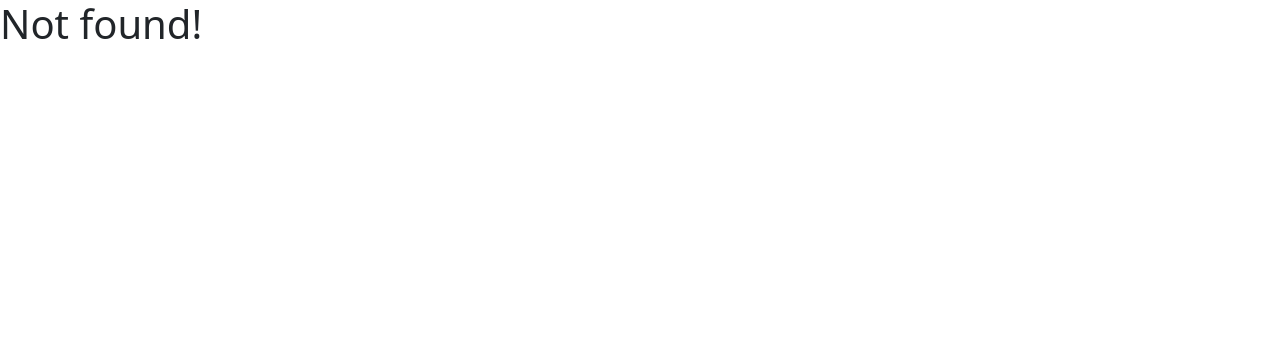
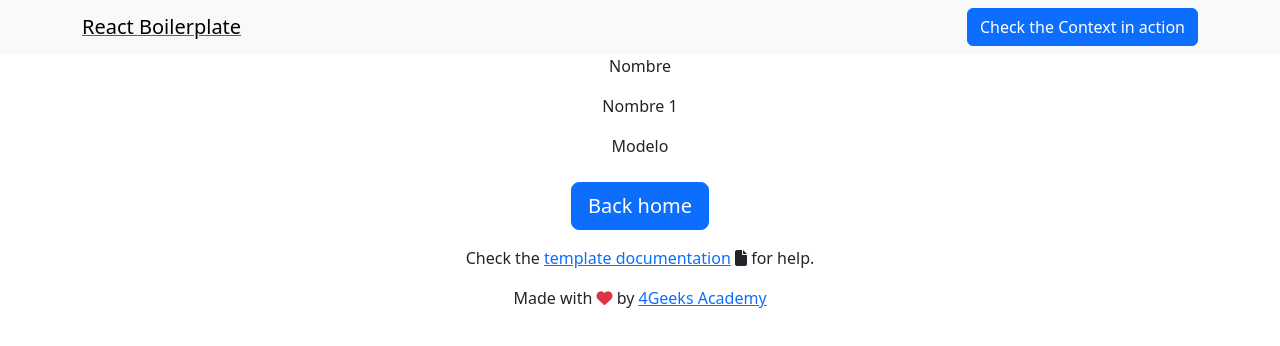
Before and after one commit to 4GeeksAcademy/Anthonysanto-starWarBlog-lt-55, a React (Vite) app: page /nave/1 in a window 1280 px wide. Before the commit this address had no page. Shown: the top 346 px of the page. Built offline with nearby package versions, Linux system fonts and the light colour scheme; no server answers.

Commit message:
implpementación de navcard

```diff
--- /dev/null
+++ b/src/pages/Nave.jsx
@@ -0,0 +1,48 @@
+// Import necessary hooks and components from react-router-dom and other libraries.
+import { Link, useParams } from "react-router-dom";  // To use link for navigation and useParams to get URL parameters
+import PropTypes from "prop-types";  // To define prop types for this component
+
+import { useEffect, useState } from "react";
+
+
+export const Nave = props => {
+
+  const [nave,setNave] = useState({})
+
+  const { naveId } = useParams()
+   console.log(naveId)
+
+   useEffect(()=>{
+    console.log('listo')
+    fetch('https://www.swapi.tech/api/starships/9')
+    .then((res)=>res.json())
+    .then((data)=>setNave(data.result.properties))
+
+   },[])
+
+
+  return (
+    <div className="container text-center">
+
+      {/* Display the title of the todo element dynamically retrieved from the store using theId. */}
+      <p>Nombre {nave.name} </p>
+      <p>Nombre {naveId} </p>
+      <p>Modelo {nave.model}</p>
+      <p className="my-4" />  {/* A horizontal rule for visual separation. */}
+
+      {/* A Link component acts as an anchor tag but is used for client-side routing to prevent page reloads. */}
+      <Link to="/">
+        <span className="btn btn-primary btn-lg" href="#" role="button">
+          Back home
+        </span>
+      </Link>
+    </div>
+  );
+};
+
+// Use PropTypes to validate the props passed to this component, ensuring reliable behavior.
+Nave.propTypes = {
+  // Although 'match' prop is defined here, it is not used in the component.
+  // Consider removing or using it as needed.
+  match: PropTypes.object
+};
--- a/src/routes.jsx
+++ b/src/routes.jsx
@@ -9,6 +9,7 @@ import { Layout } from "./pages/Layout";
 import { Home } from "./pages/Home";
 import { Single } from "./pages/Single";
 import { Demo } from "./pages/Demo";
+import { Nave } from "./pages/Nave";
 
 export const router = createBrowserRouter(
     createRoutesFromElements(
@@ -24,6 +25,7 @@ export const router = createBrowserRouter(
         {/* Nested Routes: Defines sub-routes within the BaseHome component. */}
         <Route path= "/" element={<Home />} />
         <Route path="/single/:theId" element={ <Single />} />  {/* Dynamic route for single items */}
+        <Route path="/nave/:naveId" element={ <Nave/>} />  {/* Dynamic route for single items */}
         <Route path="/demo" element={<Demo />} />
       </Route>
     )
```
Also changed, not shown: src/pages/Home.jsx (line endings or trailing spaces).
